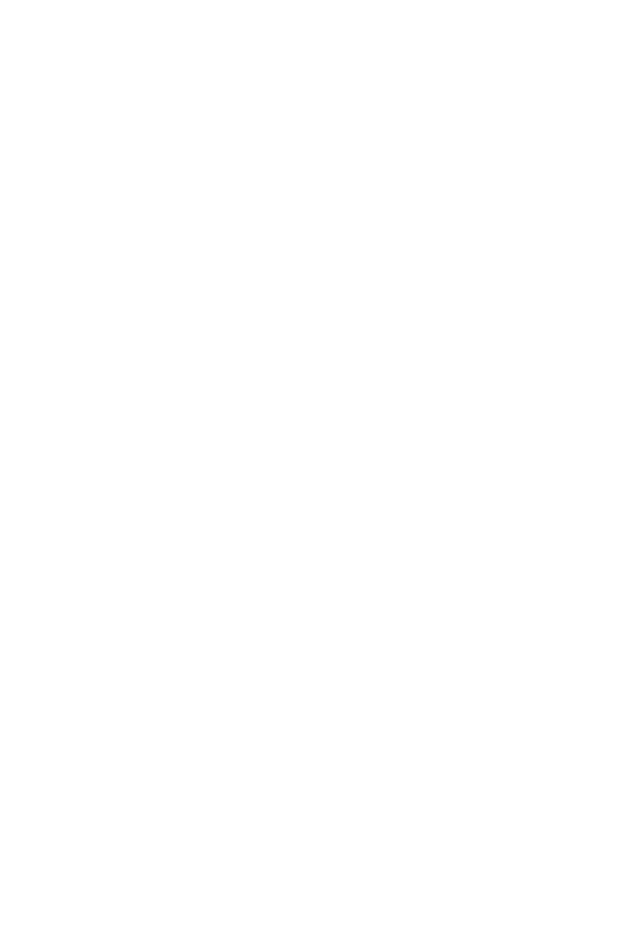
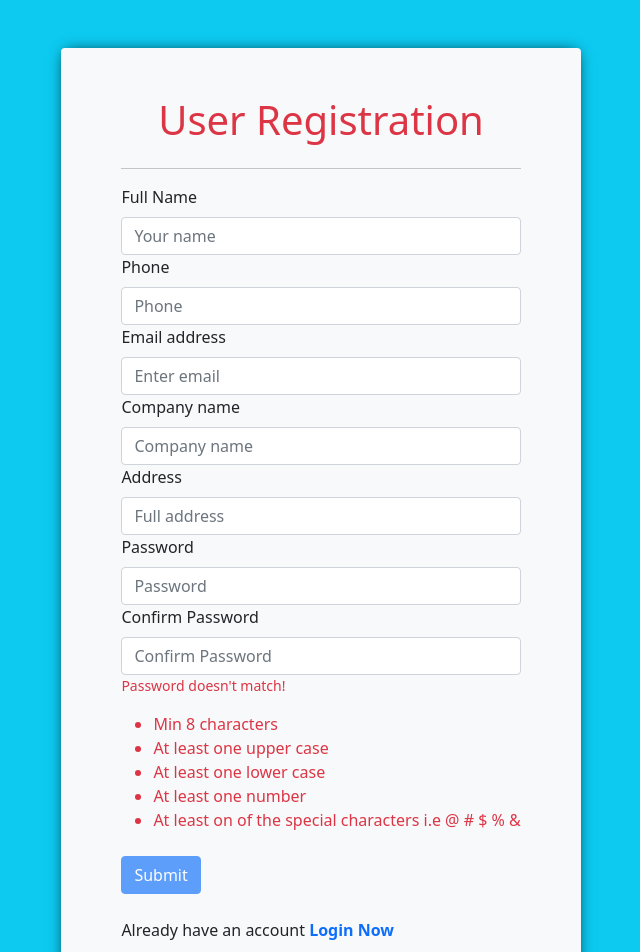
Before and after one commit to shadhk/crm-frontend, a React (Create React App) app: page /registration in a window 1280 px wide. Shown: the top 952 px of the page, without its empty margins (319-959 px from the left). Before the commit the page ends 800 px from the top, so only its background shows below. Built offline with nearby package versions, Linux system fonts and the light colour scheme.

Commit message:
form registration done

```diff
--- a/src/App.js
+++ b/src/App.js
@@ -5,6 +5,7 @@ import { PrivateRoute } from "./components/private-route/PrivateRoute.comp"
 import { Dashboard } from "./page/dashboard/Dashboard"
 import Entry from "./page/entry/Entry.page"
 import AddTicket from "./page/new-ticket/AddTicket"
+import Registration from "./page/registration/Registration.page"
 import TicketLists from "./page/ticket-list/TicketLists.page"
 import Ticket from "./page/ticket/Ticket.page"
 
@@ -15,6 +16,9 @@ function App() {
         <Switch>
           <Route exact path="/">
             <Entry />
+          </Route>
+          <Route exact path="/registration">
+            <Registration />
           </Route>
           <PrivateRoute exact path="/dashboard">
             <Dashboard />
--- a/src/components/login/Login.comp.js
+++ b/src/components/login/Login.comp.js
@@ -1,5 +1,5 @@
 import React, { useState, useEffect } from "react"
-import { useHistory } from "react-router-dom"
+import { useHistory, Link } from "react-router-dom"
 import { useDispatch, useSelector } from "react-redux"
 import PropTypes from "prop-types"
 import { Container, Row, Col, Form, Button, Spinner, Alert } from "react-bootstrap"
@@ -77,7 +77,6 @@ const LoginForm = ({ formSwitcher }) => {
             </Button>
             {isLoading && <Spinner variant="primary" animation="border" />}
           </Form>
-          <hr />
         </Col>
       </Row>
       <Row>
@@ -85,6 +84,17 @@ const LoginForm = ({ formSwitcher }) => {
           <a style={{ textDecoration: "none" }} href="#!" onClick={() => formSwitcher("reset")}>
             Forgot Password?
           </a>
+        </Col>
+      </Row>
+      <Row className="py-2">
+        <Col>
+          <p>
+            Are you new here?
+            <Link style={{ textDecoration: "none" }} to="/registration">
+              {" "}
+              Register Now
+            </Link>
+          </p>
         </Col>
       </Row>
     </Container>
--- /dev/null
+++ b/src/components/registration-from/RegistrationForm.comp.js
@@ -0,0 +1,141 @@
+import React, { useState, useEffect } from "react"
+import { Link } from "react-router-dom"
+import { Button, Col, Container, Form, Row } from "react-bootstrap"
+
+const initialState = {
+  name: "",
+  phone: "",
+  email: "",
+  company: "",
+  address: "",
+  password: "",
+  confirmPass: ""
+}
+
+const passVerificationError = {
+  isLenthy: false,
+  hasUpper: false,
+  hasLower: false,
+  hasNumber: false,
+  hasSpclChr: false,
+  confirmPass: false
+}
+
+const RegistrationForm = () => {
+  const [newUser, setNewUser] = useState(initialState)
+  const [passwordError, setPasswordError] = useState(passVerificationError)
+
+  useEffect(() => {}, [newUser])
+
+  const handleOnChange = e => {
+    const { name, value } = e.target
+
+    setNewUser({ ...newUser, [name]: value })
+
+    if (name === "password") {
+      const isLenthy = value.length > 8
+      const hasUpper = /[A-Z]/.test(value)
+      const hasLower = /[a-z]/.test(value)
+      const hasNumber = /[0-9]/.test(value)
+      const hasSpclChr = /[@,#,$,%,&]/.test(value)
+
+      setPasswordError({
+        ...passwordError,
+        isLenthy,
+        hasUpper,
+        hasLower,
+        hasNumber,
+        hasSpclChr
+      })
+    }
+
+    if (name === "confirmPass") {
+      setPasswordError({
+        ...passwordError,
+        confirmPass: newUser.password === value
+      })
+    }
+  }
+
+  const handleOnSubmit = e => {
+    e.preventDefault()
+    console.log(newUser)
+  }
+
+  return (
+    <Container>
+      <Row>
+        <Col>
+          <h1 className="text-danger text-center">User Registration</h1>
+        </Col>
+      </Row>
+      <hr />
+      <Row>
+        <Col>
+          <Form onSubmit={handleOnSubmit}>
+            <Form.Group>
+              <Form.Label>Full Name</Form.Label>
+              <Form.Control type="text" name="name" value={newUser.name} onChange={handleOnChange} placeholder="Your name" required />
+            </Form.Group>
+
+            <Form.Group>
+              <Form.Label>Phone</Form.Label>
+              <Form.Control type="number" name="phone" value={newUser.phone} onChange={handleOnChange} placeholder="Phone" required />
+            </Form.Group>
+
+            <Form.Group>
+              <Form.Label>Email address</Form.Label>
+              <Form.Control type="email" name="email" value={newUser.email} onChange={handleOnChange} placeholder="Enter email" required />
+            </Form.Group>
+
+            <Form.Group>
+              <Form.Label>Company name</Form.Label>
+              <Form.Control type="text" name="company" value={newUser.company} onChange={handleOnChange} placeholder="Company name" required />
+            </Form.Group>
+
+            <Form.Group>
+              <Form.Label>Address</Form.Label>
+              <Form.Control type="text" name="address" value={newUser.address} onChange={handleOnChange} placeholder="Full address" required />
+            </Form.Group>
+
+            <Form.Group>
+              <Form.Label>Password</Form.Label>
+              <Form.Control autoComplete="off" type="password" name="password" value={newUser.password} onChange={handleOnChange} placeholder="Password" required />
+            </Form.Group>
+
+            <Form.Group>
+              <Form.Label>Confirm Password</Form.Label>
+              <Form.Control autoComplete="off" type="password" name="confirmPass" value={newUser.confirmPass} onChange={handleOnChange} placeholder="Confirm Password" required />
+            </Form.Group>
+            <Form.Text>{!passwordError.confirmPass && <div className="text-danger mb-3">Password doesn't match!</div>}</Form.Text>
+
+            <ul className="mb-4">
+              <li className={passwordError.isLenthy ? "text-success" : "text-danger"}>Min 8 characters</li>
+              <li className={passwordError.hasUpper ? "text-success" : "text-danger"}>At least one upper case</li>
+              <li className={passwordError.hasLower ? "text-success" : "text-danger"}>At least one lower case</li>
+              <li className={passwordError.hasNumber ? "text-success" : "text-danger"}>At least one number</li>
+              <li className={passwordError.hasSpclChr ? "text-success" : "text-danger"}>At least on of the special characters i.e @ # $ % & </li>
+            </ul>
+
+            <Button variant="primary" type="submit" disabled={Object.values(passwordError).includes(false)}>
+              Submit
+            </Button>
+            {/* {isLoading && <Spinner variant="info" animation="border" />} */}
+          </Form>
+        </Col>
+      </Row>
+      <Row>
+        <Col>
+          <p className="mt-4">
+            Already have an account{" "}
+            <Link style={{ textDecoration: "none", fontWeight: "bold" }} to="/">
+              Login Now
+            </Link>
+          </p>
+        </Col>
+      </Row>
+    </Container>
+  )
+}
+
+export default RegistrationForm
--- /dev/null
+++ b/src/page/registration/Registration.page.js
@@ -0,0 +1,17 @@
+import React from "react"
+import RegistrationForm from "../../components/registration-from/RegistrationForm.comp"
+import "./Registration.style.css"
+
+const Registration = () => {
+  return (
+    <div className="registration-page bg-info">
+      <div className="my-5">
+        <div className="p-5 bg-light rounded-2 form-box">
+          <RegistrationForm />
+        </div>
+      </div>
+    </div>
+  )
+}
+
+export default Registration
--- /dev/null
+++ b/src/page/registration/Registration.style.css
@@ -0,0 +1,9 @@
+.registration-page {
+  display: flex;
+  justify-content: center;
+  align-items: center;
+}
+
+.form-box {
+  box-shadow: 0px 0px 15px -5px black;
+}
```
